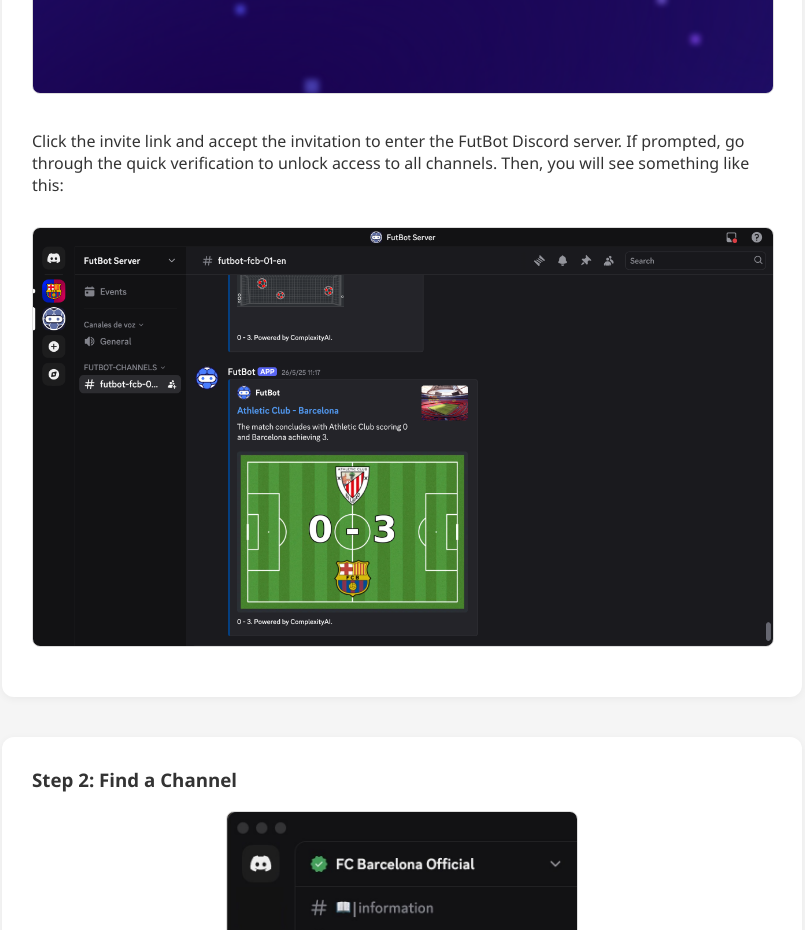
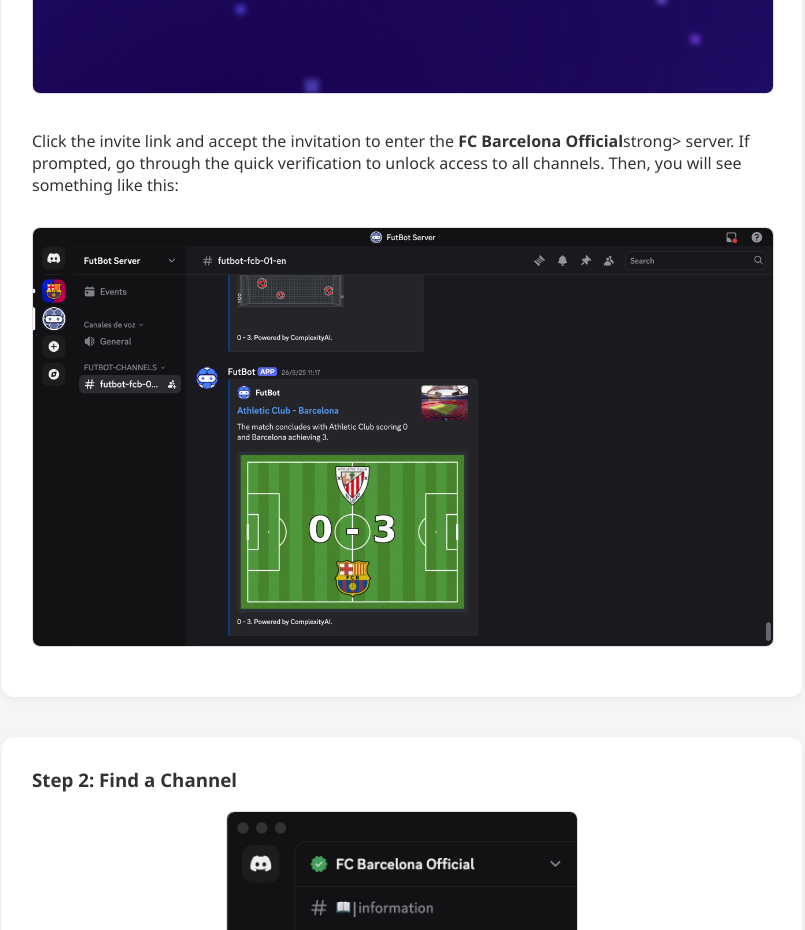
Before and after one commit to FutBot360/FutBot360.github.io, a plain HTML site: page index.html in a window 1280 px wide. Shown: the part 3360-4290 px from the top of the page, without its empty margins (238-1043 px from the left). Drawn offline with Linux system fonts and the light colour scheme.

Commit message:
Update index.html

```diff
--- a/index.html
+++ b/index.html
@@ -255,7 +255,7 @@
     <div class="step">
     <h3>Step 1: Join the Server</h3>
     <img alt="Join the FutBot server" src="images/step1_open_invitation.png"/>
-    <p>Click the invite link and accept the invitation to enter the FutBot Discord server. If prompted, go through the quick verification to unlock access to all channels. Then, you will see something like this:</p>
+    <p>Click the invite link and accept the invitation to enter the <strong>FC Barcelona Official</strong>strong> server. If prompted, go through the quick verification to unlock access to all channels. Then, you will see something like this:</p>
     <img alt="FutBot server full screen" src="images/complete_server.png"/>
   </div>
   <div class="step">
```
